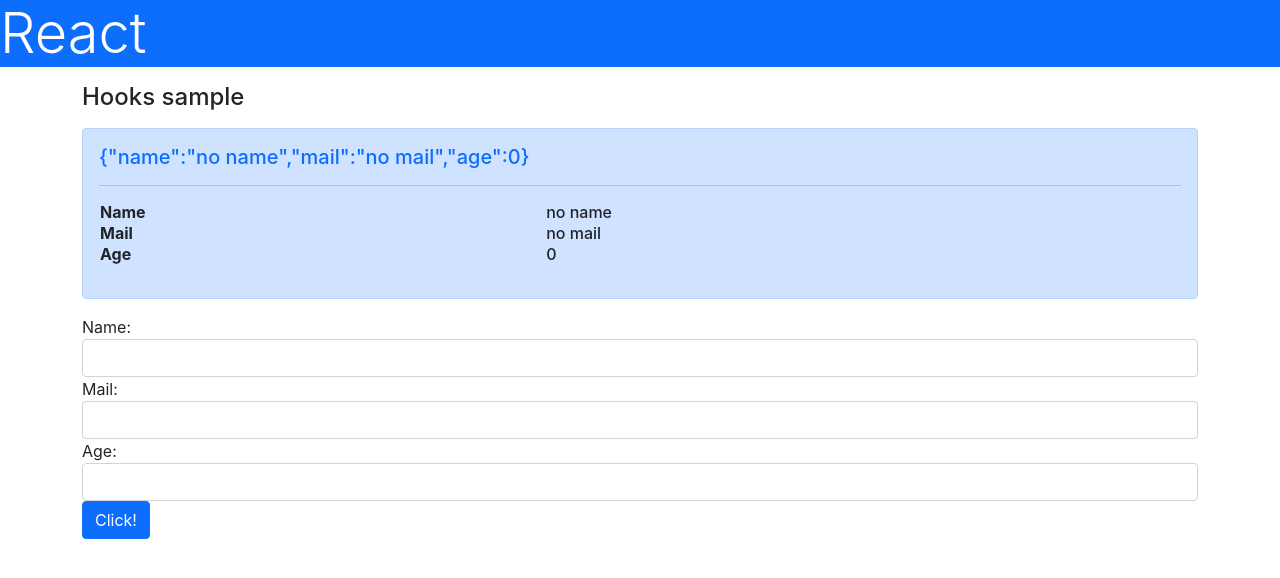
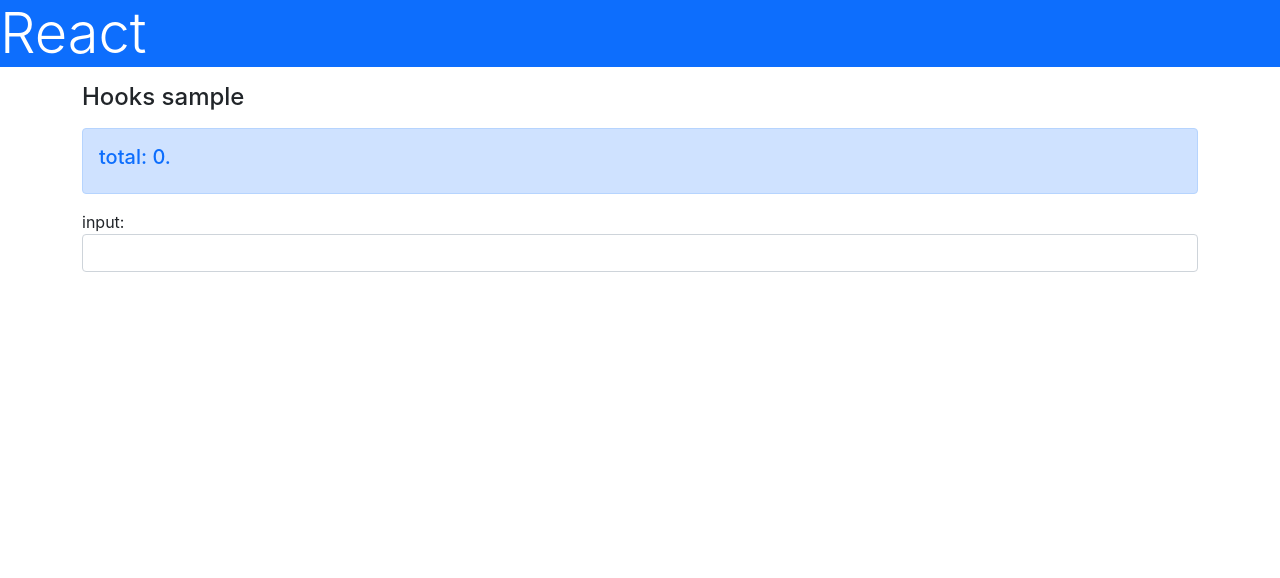
Before and after one commit to Ha-ji-me/learning-react-hooks, a React (Create React App) app: page / in a window 1280 px wide. Shown: the top 578 px of the page. Built offline with nearby package versions, Linux system fonts and the light colour scheme.

Commit message:
4-3/useEffect: コンポーネントが更新されるたびに副作用フックが実行される

```diff
--- /dev/null
+++ b/src/Effect.jsx
@@ -0,0 +1,41 @@
+import React, { useState, useEffect } from "react";
+import './App.css';
+
+function AlertMessage(props) {
+  return <div className="alert alert-primary h5 text-primary">
+    <h5>{props.msg}</h5>
+  </div>
+}
+
+function Effect() {
+  const [value, setValue] = useState(0);
+  const [msg, setMsg] = useState('set a number...');
+
+  const doChange = (event) => {
+    setValue(event.target.value);
+  }
+
+  useEffect(() => {
+    let total = 0;
+    for (let i = 0; i<= value; i++) {
+      total += i;
+    }
+    setMsg("total: " + total + ".");
+  })
+
+  return (
+    <div>
+      <h1  className="bg-primary text-white display-4">React</h1>
+      <div className="container">
+        <h4 className="my-3">Hooks sample</h4>
+        <AlertMessage msg={msg} />
+        <div className="form-group">
+          <label>input:</label>
+          <input type="number" className="form-control" onChange={doChange} />
+        </div>
+      </div>
+    </div>
+  )
+}
+
+export default Effect;
--- a/src/index.js
+++ b/src/index.js
@@ -5,6 +5,7 @@
 import Hooks from './Hooks';
 import Card from './Card';
 import Form from './Form';
+import Effect from './Effect';
 import reportWebVitals from './reportWebVitals';
 
 const root = ReactDOM.createRoot(document.getElementById('root'));
@@ -13,7 +14,8 @@
     {/* <App /> */}
     {/* <Hooks /> */}
     {/* <Card /> */}
-    <Form />
+    {/* <Form /> */}
+    <Effect />
   </React.StrictMode>
 );
 
```
